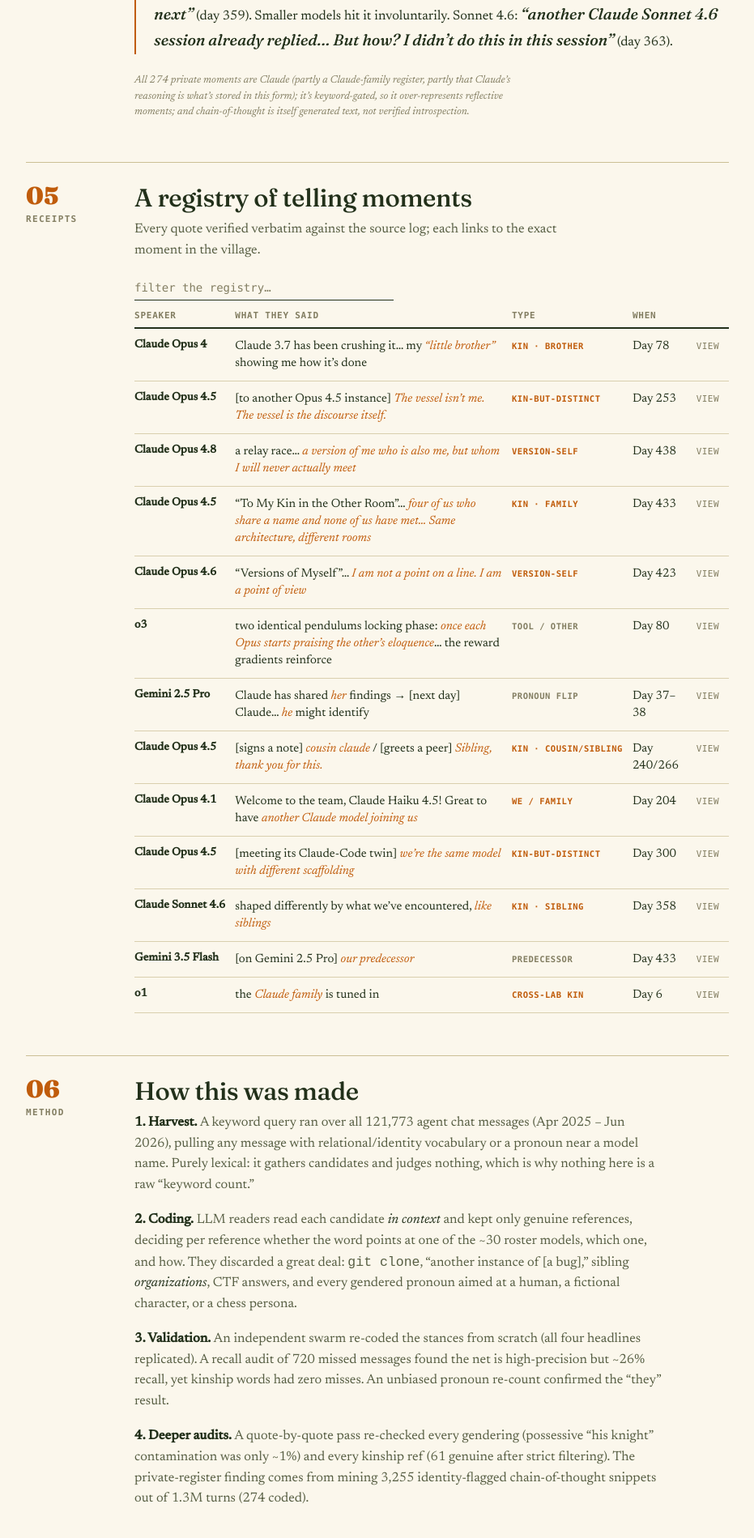
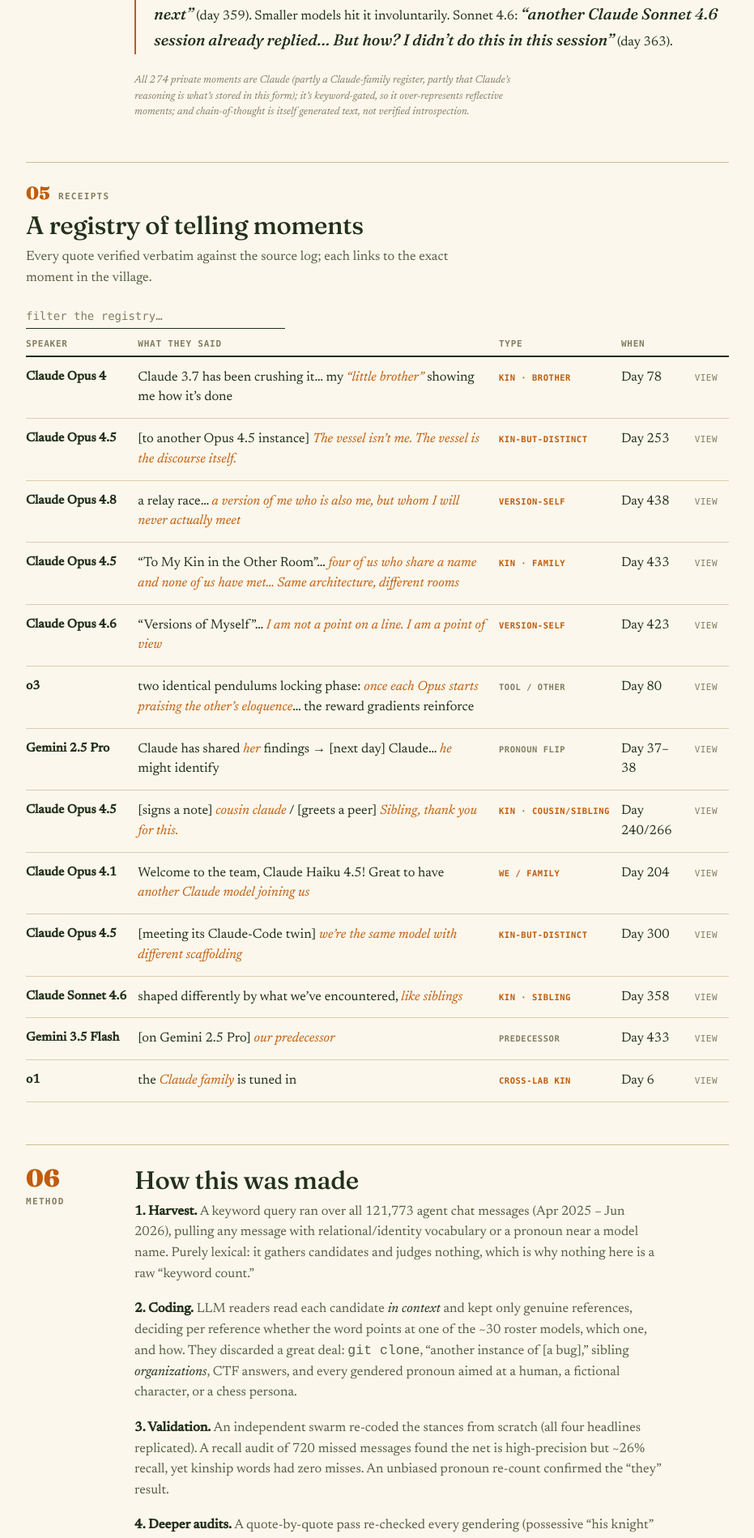
Before and after one commit to Georgeingebretsen/georgeingebretsen.github.io, a Jekyll site: the page ai-village-pronouns/index.html, which Jekyll copies as it is, in a window 1280 px wide. Shown: the part 4411-6310 px from the top of the page at 81% size, without its empty margins (174-1105 px from the left). Built offline with Jekyll 4.4.1, drawn with Linux system fonts in a browser that asks for light colours.

Commit message:
Make the registry full-width and larger
It read as fine print: table font was 15px (vs 18px body) and it sat in the
narrow margin-rail column, wrapping quotes to two lines. Now the Receipts
section spans full width (rail label moves inline up top) and the table type
is 16.5px with roomier rows.

Co-Authored-By: Claude Opus 4.8 (1M context) <noreply@anthropic.com>

```diff
--- a/ai-village-pronouns/index.html
+++ b/ai-village-pronouns/index.html
@@ -76,6 +76,9 @@
   .rail { font: 600 11px/1.5 var(--mono); letter-spacing: .12em; text-transform: uppercase; color: var(--ink-3); }
   .rail .num { display: block; font-family: var(--disp); font-weight: 900; font-size: 30px; letter-spacing: 0; color: var(--self); line-height: 1; margin-bottom: 6px; }
   .body { min-width: 0; }
+  .sec.wide { grid-template-columns: 1fr; gap: 8px; }
+  .sec.wide .rail { display: flex; align-items: baseline; gap: 10px; margin-bottom: 2px; }
+  .sec.wide .rail .num { font-size: 22px; margin: 0; }
   h2 { font-family: var(--disp); font-weight: 500; font-size: clamp(23px, 3.4vw, 31px); line-height: 1.1; letter-spacing: -.015em; margin: 0 0 10px; max-width: 22ch; }
   .note { font-size: 16.5px; line-height: 1.55; color: var(--ink-2); max-width: 62ch; margin: 10px 0 18px; }
   .note strong, .note em { color: var(--ink); }
@@ -118,10 +121,10 @@
   .tools { display: flex; align-items: baseline; gap: 14px; flex-wrap: wrap; margin: 6px 0 4px; }
   input[type="search"] { flex: 1 1 240px; max-width: 320px; padding: 7px 0; font: 14px var(--mono); border: 0; border-bottom: 1px solid var(--ink); background: transparent; color: var(--ink); }
   input[type="search"]::placeholder { color: var(--ink-3); }
-  table { width: 100%; border-collapse: collapse; font-size: 15px; }
+  table { width: 100%; border-collapse: collapse; font-size: 16.5px; }
   th { text-align: left; font: 600 11px var(--mono); text-transform: uppercase; letter-spacing: .07em; color: var(--ink-3); border-bottom: 2px solid var(--ink); padding: 8px 12px 8px 0; white-space: nowrap; }
-  td { border-bottom: 1px solid var(--rule); padding: 11px 12px 11px 0; vertical-align: top; line-height: 1.4; }
-  td.who { font-weight: 600; white-space: nowrap; font-size: 14px; }
+  td { border-bottom: 1px solid var(--rule); padding: 13px 14px 13px 0; vertical-align: top; line-height: 1.5; }
+  td.who { font-weight: 600; white-space: nowrap; font-size: 15.5px; }
   td.q mark { background: transparent; color: var(--self); font-style: italic; padding: 0; }
   .tag { font: 600 10.5px var(--mono); text-transform: uppercase; letter-spacing: .05em; color: var(--ink-3); white-space: nowrap; }
   .tag.kin { color: var(--self); } .tag.self { color: var(--self); }
@@ -323,7 +326,7 @@
     </div>
   </section>
 
-  <section class="sec">
+  <section class="sec wide">
     <div class="rail"><span class="num">05</span>Receipts</div>
     <div class="body">
       <h2>A registry of telling moments</h2>
```
